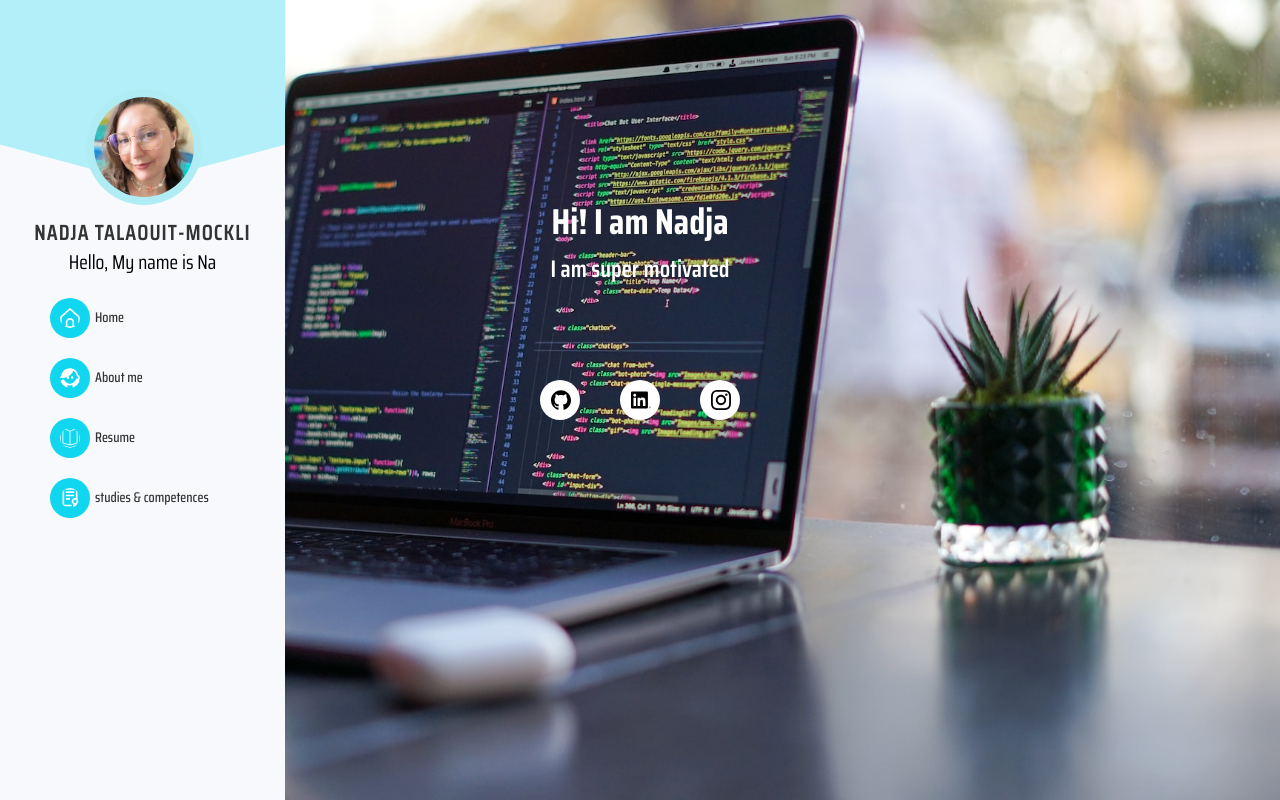
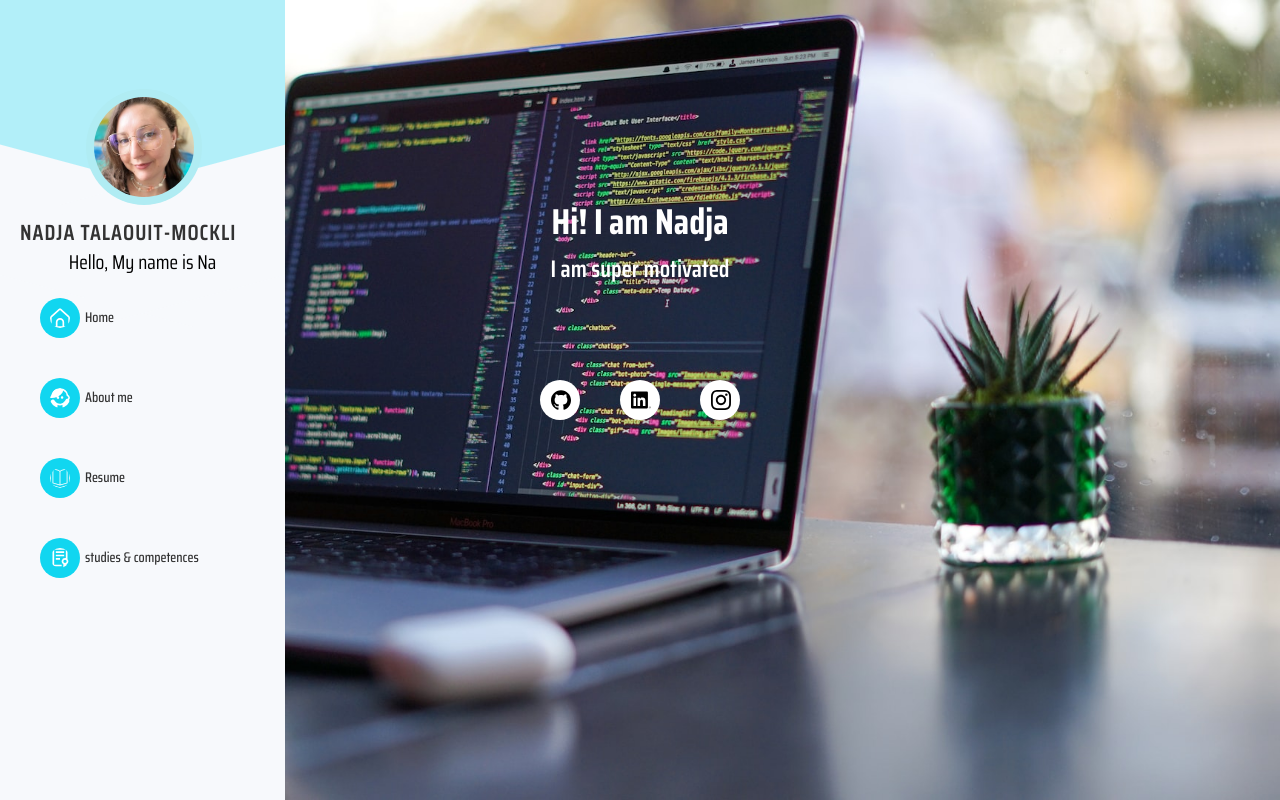
Before and after one commit to Nekochan977/junior-frontend-react-developper, a website: page index.html in a window 1280 px wide. Drawn offline with Linux system fonts and the light colour scheme.

Commit message:
comments, navigation css, fix html tags

```diff
--- a/index.css
+++ b/index.css
@@ -98,6 +98,9 @@ NAVIGATION
   position: relative;
   z-index: 6;
   margin: 40px 20px 10px;
+  /*text-align: center;*/
+}
+.type-wrap{
   text-align: center;
 }
 .site-title {
@@ -110,6 +113,9 @@ NAVIGATION
   text-transform: uppercase;
   letter-spacing: 1px;
 }
+.navigation{
+  text-align: start;
+}
 .navigation-menu{
   font-size: 14px;
   font-weight: 500;
@@ -120,20 +126,26 @@ NAVIGATION
   align-items: flex-start;
   letter-spacing: 0px;
   position: relative;
-  padding: 10px 20px;
-  position: relative;
+  padding-left: unset;
   text-decoration: none;
-  border-radius: 30px 0 0 30px;
   margin-bottom: 8px;
 }
+
 .navigation-item a{
   color: #333333;
 }
+
 .navigation-item{
   align-items: center;
   display: flex;
   margin: 10px;
-  justify-content: center;
+  width: 100%;
+  border-radius: 30px 0 0 30px;
+  padding: 1rem;
+}
+.navigation-item:active{
+  background-color: rgba(176, 236, 243, 0.49);
+  color: inherit;
 }
 
 .icon{
@@ -213,6 +225,10 @@ HERO SECTION
   left: 30%;
   transform: translate(-40%, -50%);
 }
+
+/************
+ANIMATION
+*************/
 @keyframes animate{
   40%, 60%{
     left: calc(100% + 4px);
--- a/index.html
+++ b/index.html
@@ -34,13 +34,14 @@
                 <div class="typed-strings" style="display: none">
                     <span class="string"></span>
                 </div>
+                <span id="typed"></span>
             </div>
-            <span id="typed"></span>
+
             <nav class="navigation">
                 <ul class="navigation-menu" id="navigation-menu">
                     <li class="navigation-item">
                         <img src="assets/icons/home.svg" alt="home icon" width="20" height="20" class="icon">
-                        <a class="active" href="#home">
+                        <a href="#home">
                             Home
                         </a>
                     </li>
@@ -97,6 +98,7 @@
             </span>
         </div>
     </section>
+
 </main>
 
 <script src="index.js"></script>
--- a/index.js
+++ b/index.js
@@ -1,3 +1,4 @@
+//text animation
 const textDisplay = document.getElementById("typed")
 const phrases = ['Hello, My name is Nadja.', 'I am a Junior Developer.', 'Contact-me! ']
 let i = 0
```
